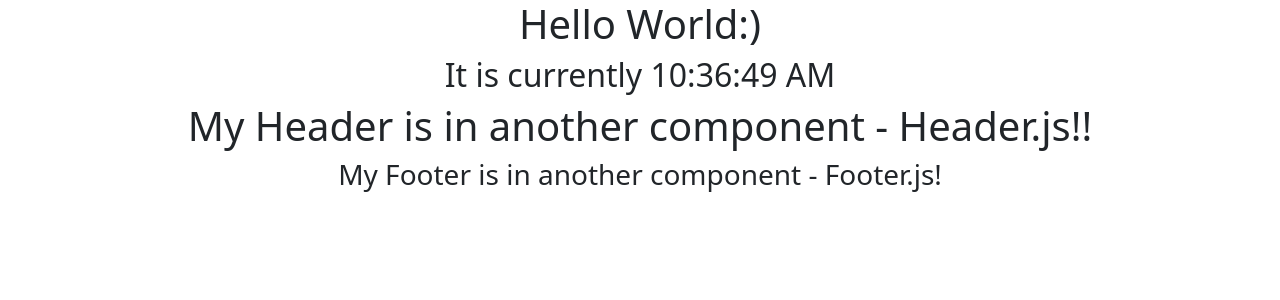
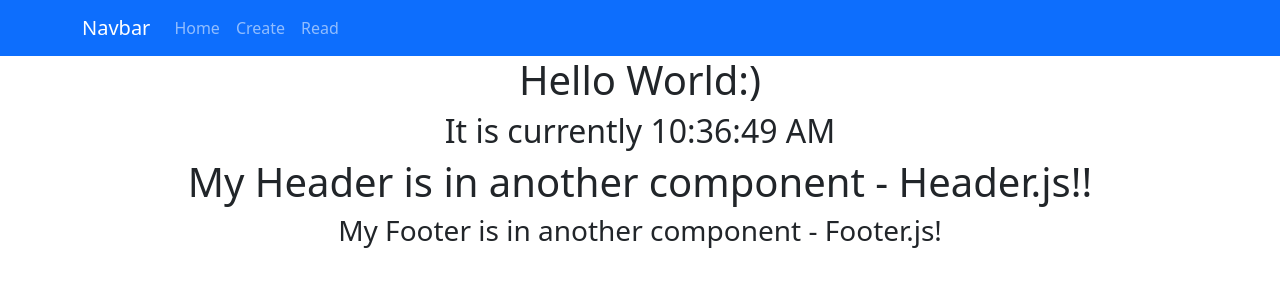
Before and after one commit to sarahoconnor10/DRQ_Lab4, a React (Create React App) app: page /create in a window 1280 px wide. Shown: the top 300 px of the page. Built offline with nearby package versions, Linux system fonts and the light colour scheme.

Commit message:
Implemented NavigationBar.js

```diff
--- a/src/App.js
+++ b/src/App.js
@@ -2,6 +2,7 @@ import logo from './logo.svg';
 import Content from './Content.js'
 import Header from './Header.js'
 import Footer from './Footer.js'
+import NavigationBar from './NavigationBar.js';
 
 import './App.css';
 
@@ -12,6 +13,7 @@ function App() {
       Add hello world title and use Date() to display current time
     */
     <div className="App">
+      <NavigationBar></NavigationBar>
       <Content></Content>
       <Header></Header>
       <Footer></Footer>
--- /dev/null
+++ b/src/NavigationBar.js
@@ -0,0 +1,21 @@
+import Container from 'react-bootstrap/Container';
+import Nav from 'react-bootstrap/Nav';
+import Navbar from 'react-bootstrap/Navbar';
+
+
+const NavigationBar = () => {
+    return (
+        <Navbar bg="primary" data-bs-theme="dark">
+            <Container>
+                <Navbar.Brand href="/">Navbar</Navbar.Brand>
+                <Nav className="me-auto">
+                    <Nav.Link href="/">Home</Nav.Link>
+                    <Nav.Link href="/create">Create</Nav.Link>
+                    <Nav.Link href="/read">Read</Nav.Link>
+                </Nav>
+            </Container>
+        </Navbar>
+    );
+};
+
+export default NavigationBar;
```
